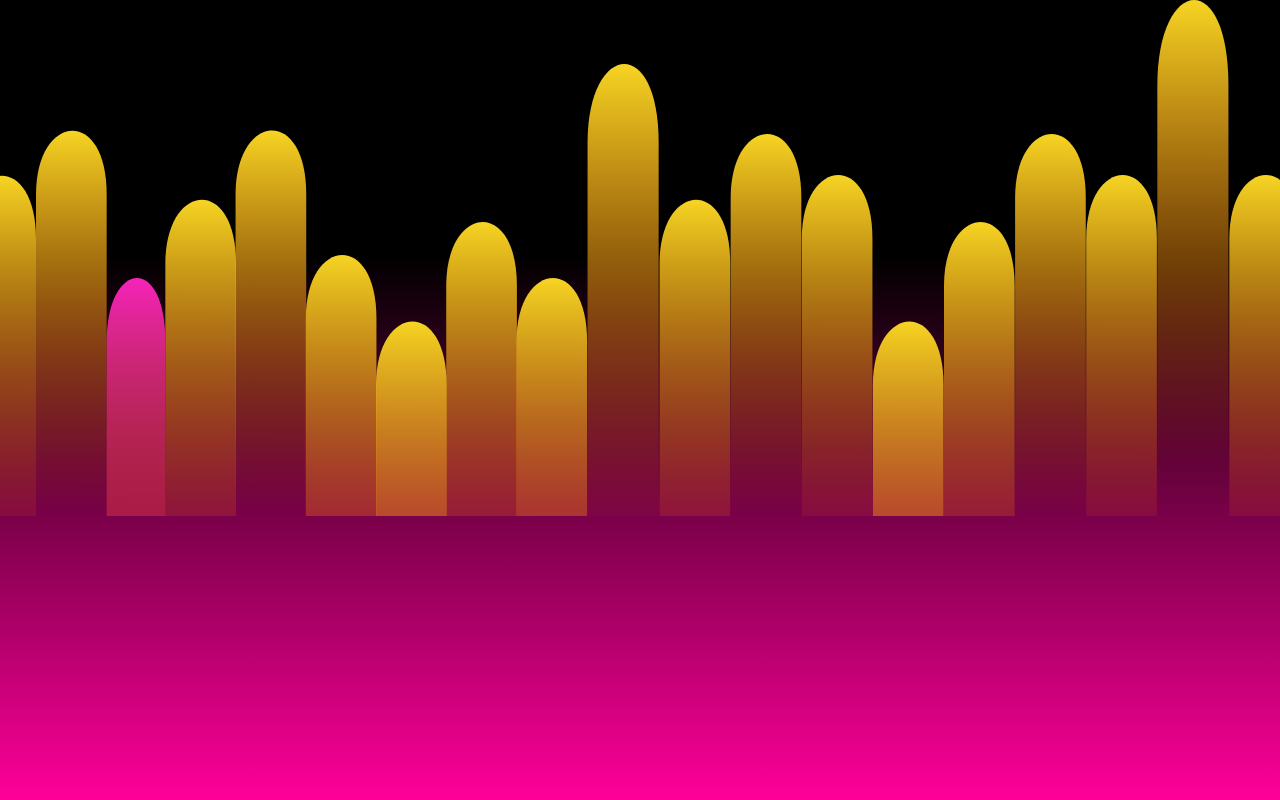
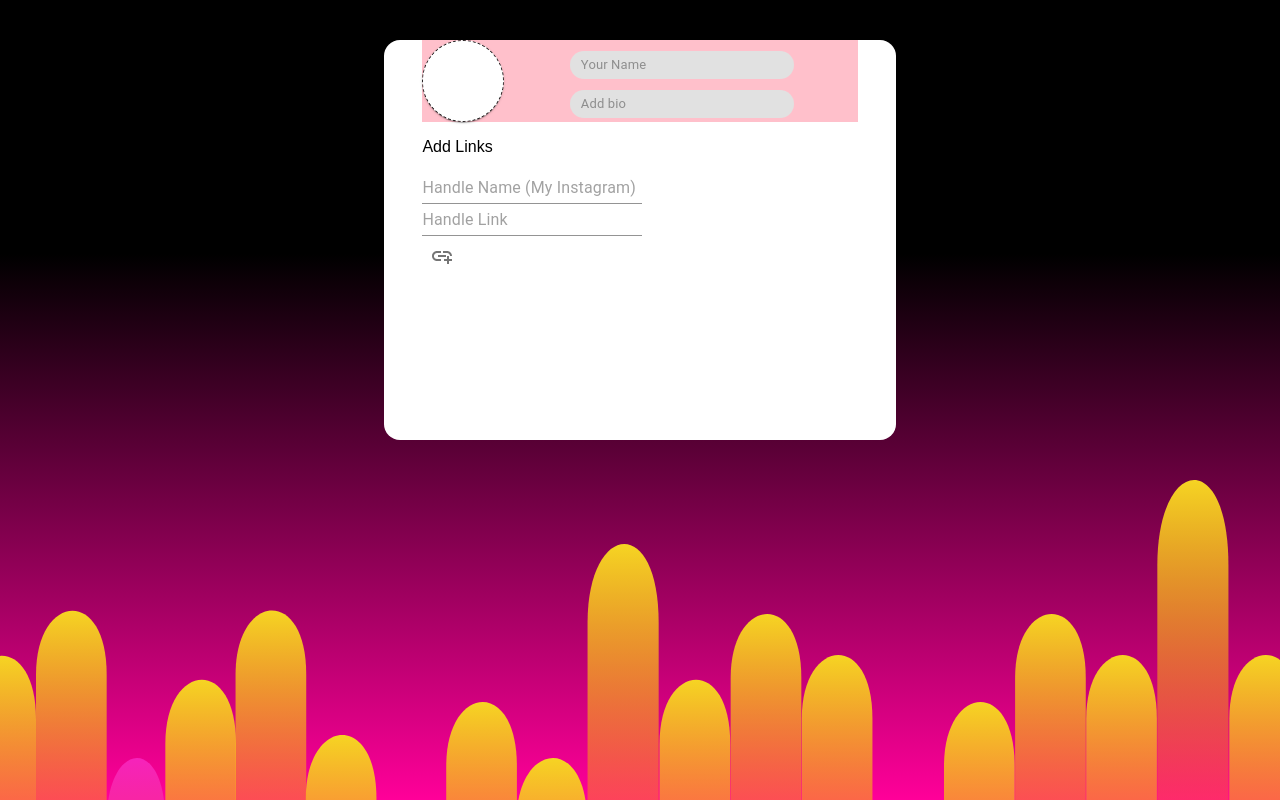
Before and after one commit to Rags-Mishra/Prastavana, a React (Create React App) app in the folder prastavana/: page /form in a window 1280 px wide. Shown: the top 800 px of the page. Built offline with nearby package versions, Linux system fonts and the light colour scheme.

Commit message:
Form added

```diff
--- a/prastavana/src/App.js
+++ b/prastavana/src/App.js
@@ -6,7 +6,7 @@ import "./index.css";
 import bars from "../src/assets/Group 1.svg";
 import Register from "./components/Register";
 import Login from "./components/Login";
-
+import LinkForm from "./screens/LinkForm";
 function App() {
   return (
     <>
@@ -16,6 +16,7 @@ function App() {
           <Route exact path="/" element={<Home />} />
           <Route exact path="/register" element={<Register />} />
           <Route exact path="/login" element={<Login />} />
+          <Route exact path="/form" element={<LinkForm />} />
         </Routes>
         <footer>
           <img src={bars} alt={'bars'}style={{ width: "100%" }}></img>
--- /dev/null
+++ b/prastavana/src/components/AddLink.js
@@ -0,0 +1,15 @@
+import React from 'react'
+import { Grid, Input } from '@mui/material'
+const AddLink = () => {
+  return (
+    <><Grid item>
+    <Input placeholder={"Handle Name (My Instagram)"} />
+  </Grid>
+  <Grid item>
+    <Input placeholder={"Handle Link"}></Input>
+  </Grid></>
+
+  )
+}
+
+export default AddLink
--- a/prastavana/src/components/Register.js
+++ b/prastavana/src/components/Register.js
@@ -70,6 +70,7 @@ const Register = () => {
             fontSize: "x-small",
           }}
           fullWidth
+          onClick={()=>navigate('/form')}
         >
           Done
         </StyledButton>
--- a/prastavana/src/index.css
+++ b/prastavana/src/index.css
@@ -129,12 +129,12 @@ code {
 .mobile-login {
   display: none;
 }
-.register-main-container{
+.register-main-container {
   background-color: transparent;
   height: 30rem;
   justify-content: center;
 }
-.register-second-container{
+.register-second-container {
   background-color: rgb(255, 255, 255);
   padding-inline: 3%;
   align-self: center;
@@ -142,19 +142,28 @@ code {
   border-radius: 1rem;
   width: 20rem;
 }
-.input-container{
+.input-container {
   background-color: rgb(225, 225, 225);
   border-radius: 1rem;
   padding-inline-start: 5%;
-  margin-top: auto;
+  width:14rem;
 }
 
-.register-text{
+.register-text {
   font-weight: bold;
   font-size: larger;
   text-align: center;
   align-self: center;
 }
+
+input[type="file"] {
+  color: transparent;
+  height: 25rem;
+}
+::-webkit-file-upload-button {
+  display: none;
+}
+
 @media (max-width: 600px) {
   .home-main-container {
     margin-top: 20%;
--- /dev/null
+++ b/prastavana/src/screens/LinkForm.js
@@ -0,0 +1,68 @@
+import React, { useState } from "react";
+import { Grid, IconButton, Input, Card } from "@mui/material";
+import StyledButton from "../components/StyledButton";
+import { Divider } from "@mui/material";
+import { AddLinkOutlined, ArrowBack } from "@mui/icons-material";
+import AddLink from "../components/AddLink";
+import { useNavigate } from "react-router-dom";
+const LinkForm = () => {
+  let navigate = useNavigate();
+  const [open, setOpen] = useState(false);
+  return (
+    <Grid container className="register-main-container">
+      <Grid item className="register-second-container" style={{ width: "40%" }}>
+        <Grid
+          container
+          style={{
+            backgroundColor: "pink",
+            display: "flex",
+            flexDirection: "row",
+          }}
+        >
+          <Card
+            style={{
+              height: "5rem",
+              width: "5rem",
+              borderRadius: "5rem",
+              borderStyle: "dashed",
+              borderWidth: 1,
+              borderColor: "dark grey",
+            }}
+          >
+            <Input
+              type="file"
+              inputProps={{ accept: "image/*" }}
+              disableUnderline
+            ></Input>
+          </Card>
+          <Grid item style={{ marginLeft: "15%" }}>
+            <Grid item className="input-container" style={{ marginTop: "5%" }}>
+              <Input
+                disableUnderline
+                placeholder={"Your Name"}
+                style={{ fontSize: "small", paddingRight: "5%" }}
+                fullWidth
+              />
+            </Grid>
+            <Grid item className="input-container" style={{ marginTop: "5%" }}>
+              <Input
+                disableUnderline
+                placeholder={"Add bio"}
+                style={{ fontSize: "small", paddingRight: "5%" }}
+                fullWidth
+              />
+            </Grid>
+          </Grid>
+        </Grid>
+        <p>Add Links</p>
+        <AddLink/>
+        {open ? <AddLink /> : null}
+        <IconButton onClick={() => setOpen(true)}>
+          <AddLinkOutlined />
+        </IconButton>
+      </Grid>
+    </Grid>
+  );
+};
+
+export default LinkForm;
```
